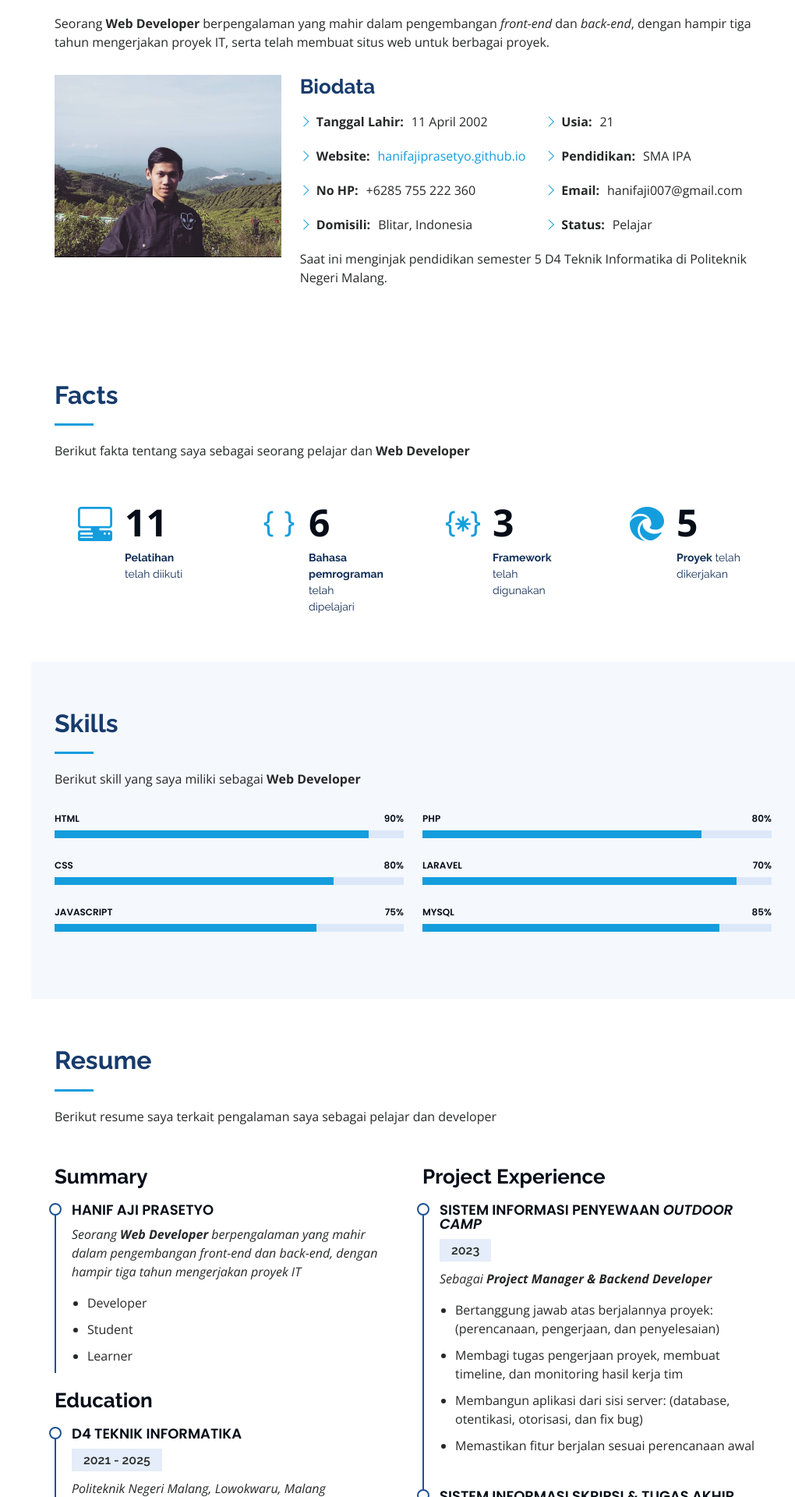
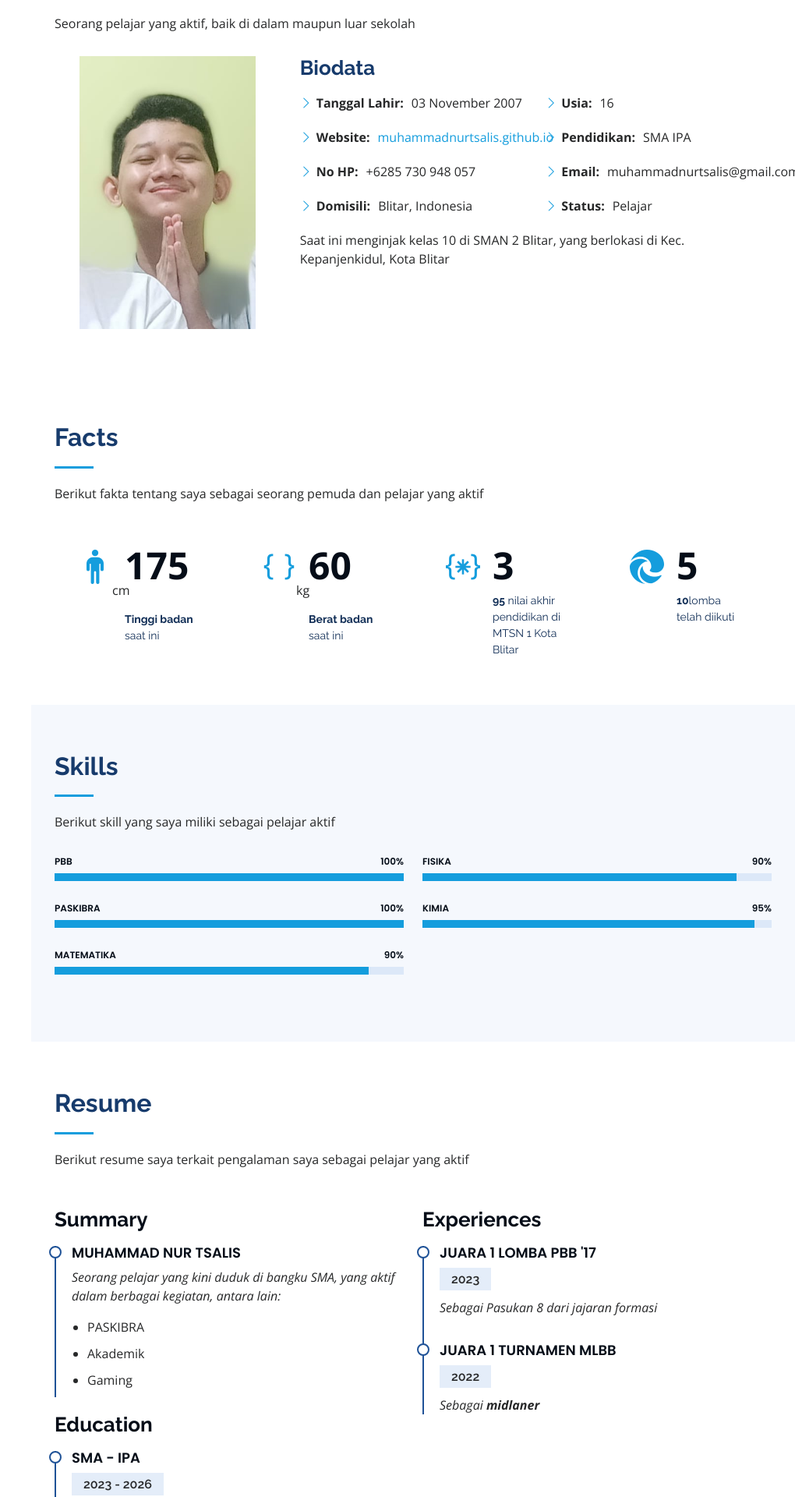
Before and after one commit to muhammadnurtsalis/muhammadnurtsalis.github.io, a PHP site: page / in a window 1280 px wide. Shown: the part 920-2840 px from the top of the page at 78% size, without its empty margins (260-1280 px from the left). Run offline with PHP 8.4, Linux system fonts and the light colour scheme.

Commit message:
portfolio tsalis

```diff
--- a/assets/css/style.css
+++ b/assets/css/style.css
@@ -241,7 +241,7 @@ h6 {
 #hero {
   width: 100%;
   height: 100vh;
-  background: url("../img/me.jpg") bottom center;
+  background: url("../img/tsalis1.jpg") top center;
   background-size: cover;
 }
 
--- a/index.html
+++ b/index.html
@@ -4,7 +4,7 @@
     <meta charset="utf-8" />
     <meta content="width=device-width, initial-scale=1.0" name="viewport" />
 
-    <title>HanifAjiPrasetyo | Portfolio</title>
+    <title>Muhammad Nur Tsalis | Portfolio</title>
 
     <meta content="" name="description" />
     <meta content="" name="keywords" />
@@ -35,14 +35,13 @@
     <header id="header">
       <div class="d-flex flex-column">
         <div class="profile">
-          <img src="assets/img/me.jpg" alt="" class="img-fluid rounded-circle" />
-          <h1 class="text-light"><a href="./">Hanif Aji Prasetyo</a></h1>
+          <img src="assets/img/tsalis.jpg" alt="" class="img-fluid rounded-circle" style="height:160px"/>
+          <h1 class="text-light text-center"><a href="./">Muhammad Nur Tsalis</a></h1>
           <div class="social-links mt-3 text-center">
             <!-- <a href="#" class="twitter"><i class="bx bxl-twitter"></i></a>  -->
             <!-- <a href="#" class="facebook"><i class="bx bxl-facebook"></i></a> -->
-            <a href="https://wa.me/6285755222360"><i class="bx bxl-whatsapp"></i></a>
-            <a href="https://instagram.com/hanip_ajip" class="instagram"><i class="bx bxl-instagram"></i></a>
-            <a href="https://id.linkedin.com/in/hanif-aji-prasetyo"><i class="bx bxl-linkedin"></i></a>
+            <a href="https://wa.me/6285730948057"><i class="bx bxl-whatsapp"></i></a>
+            <a href="https://muhammadnurtsalis.github.io/"><i class="bx bxl-chrome"></i></a>
           </div>
         </div>
 
@@ -77,8 +76,8 @@
     <!-- ======= Hero Section ======= -->
     <section id="hero" class="d-flex flex-column justify-content-center align-items-center">
       <div class="hero-container" data-aos="fade-in">
-        <h1>Hanif Aji Prasetyo</h1>
-        <p>I'm <span class="typed" data-typed-items="Developer, Student, Learner"></span></p>
+        <h1>Muhammad Nur Tsalis</h1>
+        <p>I'm <span class="typed" data-typed-items="Student, Learner, Youth"></span></p>
       </div>
     </section>
     <!-- End Hero -->
@@ -89,39 +88,39 @@
         <div class="container">
           <div class="section-title">
             <h2>About</h2>
-            <p>Seorang <b>Web Developer</b> berpengalaman yang mahir dalam pengembangan <i>front-end</i> dan <i>back-end</i>, dengan hampir tiga tahun mengerjakan proyek IT, serta telah membuat situs web untuk berbagai proyek.</p>
+            <p>Seorang pelajar yang aktif, baik di dalam maupun luar sekolah</p>
           </div>
 
           <div class="row">
-            <div class="col-lg-4" data-aos="fade-right">
-              <img src="assets/img/me.jpg" class="img-fluid" alt="" />
+            <div class="col-lg-4 text-center" data-aos="fade-right">
+              <img src="assets/img/tsalis.jpg" class="img-fluid" alt="" style="height:350px" />
             </div>
             <div class="col-lg-8 pt-4 pt-lg-0 content" data-aos="fade-left">
               <h3 class="mb-3">Biodata</h3>
               <div class="row">
                 <div class="col-lg-6">
                   <ul>
-                    <li><i class="bi bi-chevron-right"></i> <strong>Tanggal Lahir:</strong> <span>11 April 2002</span></li>
+                    <li><i class="bi bi-chevron-right"></i> <strong>Tanggal Lahir:</strong> <span>03 November 2007</span></li>
                     <li>
                       <i class="bi bi-chevron-right"></i> <strong>Website:</strong>
                       <span>
-                        <a href="https://hanifajiprasetyo.github.io/">hanifajiprasetyo.github.io</a>
+                        <a href="https://muhammadnurtsalis.github.io/">muhammadnurtsalis.github.io</a>
                       </span>
                     </li>
-                    <li><i class="bi bi-chevron-right"></i> <strong>No HP:</strong><span>+6285 755 222 360</span></li>
+                    <li><i class="bi bi-chevron-right"></i> <strong>No HP:</strong><span>+6285 730 948 057</span></li>
                     <li><i class="bi bi-chevron-right"></i> <strong>Domisili:</strong> <span>Blitar, Indonesia</span></li>
                   </ul>
                 </div>
                 <div class="col-lg-6">
                   <ul>
-                    <li><i class="bi bi-chevron-right"></i> <strong>Usia:</strong> <span>21</span></li>
+                    <li><i class="bi bi-chevron-right"></i> <strong>Usia:</strong> <span>16</span></li>
                     <li>
                       <i class="bi bi-chevron-right"></i> <strong>Pendidikan:</strong>
                       <span>SMA IPA</span>
                     </li>
                     <li>
                       <i class="bi bi-chevron-right"></i> <strong>Email:</strong>
-                      <span>hanifaji007@gmail.com</span>
+                      <span>muhammadnurtsalis@gmail.com</span>
                     </li>
                     <li>
                       <i class="bi bi-chevron-right"></i> <strong>Status:</strong>
@@ -130,7 +129,7 @@
                   </ul>
                 </div>
               </div>
-              <p>Saat ini menginjak pendidikan semester 5 D4 Teknik Informatika di Politeknik Negeri Malang.</p>
+              <p>Saat ini menginjak kelas 10 di SMAN 2 Blitar, yang berlokasi di Kec. Kepanjenkidul, Kota Blitar</p>
             </div>
           </div>
         </div>
@@ -143,23 +142,23 @@
         <div class="container">
           <div class="section-title">
             <h2>Facts</h2>
-            <p>Berikut fakta tentang saya sebagai seorang pelajar dan <b>Web Developer</b></p>
+            <p>Berikut fakta tentang saya sebagai seorang pemuda dan pelajar yang aktif</p>
           </div>
 
           <div class="row no-gutters">
             <div class="col-lg-3 col-md-6 d-md-flex align-items-md-stretch" data-aos="fade-up" data-aos-delay="300">
               <div class="count-box">
-                <i class="bi bi-pc-display-horizontal"></i>
-                <span data-purecounter-start="0" data-purecounter-end="11" data-purecounter-duration="1" class="purecounter"></span>
-                <p><strong>Pelatihan</strong> telah diikuti</p>
+                <i class="bi bi-person-standing"></i>
+                <span data-purecounter-start="0" data-purecounter-end="175" data-purecounter-duration="1" class="purecounter"></span>cm
+                <p><strong>Tinggi badan</strong> saat ini</p>
               </div>
             </div>
 
             <div class="col-lg-3 col-md-6 d-md-flex align-items-md-stretch" data-aos="fade-up">
               <div class="count-box">
                 <i class="bi bi-braces"></i>
-                <span data-purecounter-start="0" data-purecounter-end="6" data-purecounter-duration="1" class="purecounter"></span>
-                <p><strong>Bahasa pemrograman</strong> telah dipelajari</p>
+                <span data-purecounter-start="0" data-purecounter-end="60" data-purecounter-duration="1" class="purecounter"></span>kg
+                <p><strong>Berat badan</strong> saat ini</p>
               </div>
             </div>
 
@@ -167,7 +166,7 @@
               <div class="count-box">
                 <i class="bi bi-braces-asterisk"></i>
                 <span data-purecounter-start="0" data-purecounter-end="3" data-purecounter-duration="1" class="purecounter"></span>
-                <p><strong>Framework</strong> telah digunakan</p>
+                <p><strong>95</strong> nilai akhir pendidikan di MTSN 1 Kota Blitar</p>
               </div>
             </div>
 
@@ -175,7 +174,7 @@
               <div class="count-box">
                 <i class="bi bi-browser-edge"></i>
                 <span data-purecounter-start="0" data-purecounter-end="5" data-purecounter-duration="1" class="purecounter"></span>
-                <p><strong>Proyek</strong> telah dikerjakan</p>
+                <p><strong>10</strong>lomba telah diikuti</p>
               </div>
             </div>
           </div>
@@ -189,54 +188,51 @@
         <div class="container">
           <div class="section-title">
             <h2>Skills</h2>
-            <p>Berikut skill yang saya miliki sebagai <b>Web Developer</b></p>
+            <p>Berikut skill yang saya miliki sebagai pelajar aktif</b></p>
           </div>
 
           <div class="row skills-content">
               <div class="col-lg-6" data-aos="fade-up">
+
                   <div class="progress">
-                <span class="skill">HTML <i class="val">90%</i></span>
+                    <span class="skill">PBB <i class="val">100%</i></span>
+                    <div class="progress-bar-wrap">
+                      <div class="progress-bar" role="progressbar" aria-valuenow="100" aria-valuemin="0" aria-valuemax="100"></div>
+                    </div>
+                  </div>
+
+                  <div class="progress">
+                    <span class="skill">PASKIBRA <i class="val">100%</i></span>
+                    <div class="progress-bar-wrap">
+                      <div class="progress-bar" role="progressbar" aria-valuenow="100" aria-valuemin="0" aria-valuemax="100"></div>
+                    </div>
+                  </div>
+
+                  <div class="progress">
+                    <span class="skill">Matematika <i class="val">90%</i></span>
+                    <div class="progress-bar-wrap">
+                      <div class="progress-bar" role="progressbar" aria-valuenow="90" aria-valuemin="0" aria-valuemax="100"></div>
+                    </div>
+                  </div>
+
+              </div>
+
+              <div class="col-lg-6" data-aos="fade-up" data-aos-delay="100">
+
+                      <div class="progress">
+                        <span class="skill">Fisika <i class="val">90%</i></span>
                         <div class="progress-bar-wrap">
                           <div class="progress-bar" role="progressbar" aria-valuenow="90" aria-valuemin="0" aria-valuemax="100"></div>
                         </div>
                       </div>
 
                       <div class="progress">
-                <span class="skill">CSS <i class="val">80%</i></span>
+                        <span class="skill">Kimia <i class="val">95%</i></span>
                         <div class="progress-bar-wrap">
-                  <div class="progress-bar" role="progressbar" aria-valuenow="80" aria-valuemin="0" aria-valuemax="100"></div>
+                          <div class="progress-bar" role="progressbar" aria-valuenow="95" aria-valuemin="0" aria-valuemax="100"></div>
                         </div>
                       </div>
 
-              <div class="progress">
-                <span class="skill">JavaScript <i class="val">75%</i></span>
-                <div class="progress-bar-wrap">
-                  <div class="progress-bar" role="progressbar" aria-valuenow="75" aria-valuemin="0" aria-valuemax="100"></div>
-                </div>
-              </div>
-            </div>
-
-            <div class="col-lg-6" data-aos="fade-up" data-aos-delay="100">
-              <div class="progress">
-                <span class="skill">PHP <i class="val">80%</i></span>
-                <div class="progress-bar-wrap">
-                  <div class="progress-bar" role="progressbar" aria-valuenow="80" aria-valuemin="0" aria-valuemax="100"></div>
-                </div>
-              </div>
-
-              <div class="progress">
-                <span class="skill">Laravel <i class="val">70%</i></span>
-                <div class="progress-bar-wrap">
-                  <div class="progress-bar" role="progressbar" aria-valuenow="90" aria-valuemin="0" aria-valuemax="100"></div>
-                </div>
-              </div>
-
-              <div class="progress">
-                <span class="skill">MySQL <i class="val">85%</i></span>
-                <div class="progress-bar-wrap">
-                  <div class="progress-bar" role="progressbar" aria-valuenow="85" aria-valuemin="0" aria-valuemax="100"></div>
-                </div>
-              </div>
               </div>
           </div>
         </div>
@@ -249,64 +245,53 @@
         <div class="container">
           <div class="section-title">
             <h2>Resume</h2>
-            <p>Berikut resume saya terkait pengalaman saya sebagai pelajar dan developer</p>
+            <p>Berikut resume saya terkait pengalaman saya sebagai pelajar yang aktif</p>
           </div>
 
           <div class="row">
             <div class="col-lg-6" data-aos="fade-up">
               <h3 class="resume-title">Summary</h3>
               <div class="resume-item pb-0">
-                <h4>Hanif Aji Prasetyo</h4>
+                <h4>Muhammad Nur Tsalis</h4>
                 <p>
-                  <em>Seorang <b>Web Developer</b> berpengalaman yang mahir dalam pengembangan <i>front-end</i> dan <i>back-end</i>, dengan hampir tiga tahun mengerjakan proyek IT</em>
+                  <em>Seorang pelajar yang kini duduk di bangku SMA, yang aktif dalam berbagai kegiatan, antara lain:</em>
                 </p>
                 <ul>
-                  <li>Developer</li>
-                  <li>Student</li>
-                  <li>Learner</li>
+                  <li>PASKIBRA</li>
+                  <li>Akademik</li>
+                  <li>Gaming</li>
                 </ul>
               </div>
 
               <h3 class="resume-title">Education</h3>
               <div class="resume-item">
-                <h4>D4 Teknik Informatika</h4>
-                <h5>2021 - 2025</h5>
-                <p><em>Politeknik Negeri Malang, Lowokwaru, Malang</em></p>
-                <p>IP Semester 1 - 4 : {3.69, 3.7, 3.71, 3.73}</p>
+                <h4>SMA - IPA</h4>
+                <h5>2023 - 2026</h5>
+                <p><em>SMAN 2 Blitar, Kepanjenkidul, Blitar</em></p>
+                <p>Memilih SMAN 2 Blitar sebagai jenjang studi setelah menamatkan pendidikan di MTSN 1 Kota Blitar</p>
               </div>
               <div class="resume-item">
-                <h4>SMA - IPA</h4>
-                <h5>2018 - 2021</h5>
-                <p><em>SMAN 3 Blitar, Sukorejo, Blitar</em></p>
-                <p>Mengambil studi SMA IPA dengan status lulus</p>
+                <h4>SMP / Sederajat</h4>
+                <h5>2020 - 2023</h5>
+                <p><em>MTSN 1 Kota Blitar, Sukorejo, Blitar</em></p>
+                <p>Memilih MTSN 1 Kota Blitar sebagai jenjang studi setelah menamatkan pendidikan SD di SDI Kota Blitar</p>
               </div>
             </div>
             <div class="col-lg-6" data-aos="fade-up" data-aos-delay="100">
-              <h3 class="resume-title">Project Experience</h3>
+              <h3 class="resume-title">Experiences</h3>
               <div class="resume-item">
-                <h4>Sistem Informasi Penyewaan <i>Outdoor Camp</i></h4>
+                <h4>Juara 1 Lomba PBB '17</h4>
                 <h5>2023</h5>
                 <p>
-                  <em>Sebagai <b>Project Manager &amp; Backend Developer</b></em>
+                  <em>Sebagai Pasukan 8 dari jajaran formasi</em>
                 </p>
-                <ul>
-                  <li>Bertanggung jawab atas berjalannya proyek: (perencanaan, pengerjaan, dan penyelesaian)</li>
-                  <li>Membagi tugas pengerjaan proyek, membuat timeline, dan monitoring hasil kerja tim</li>
-                  <li>Membangun aplikasi dari sisi server: (database, otentikasi, otorisasi, dan fix bug)</li>
-                  <li>Memastikan fitur berjalan sesuai perencanaan awal</li>
-                </ul>
               </div>
               <div class="resume-item">
-                <h4>Sistem Informasi Skripsi &amp; Tugas Akhir</h4>
-                <h5>2023</h5>
+                <h4>Juara 1 Turnamen MLBB</h4>
+                <h5>2022</h5>
                 <p>
-                  <em>Sebagai <b>Frontend Developer</b></em>
+                  <em>Sebagai <b>midlaner</b></em>
                 </p>
-                <ul>
-                  <li>Membangun landing page website</li>
-                  <li>Membuat fitur edit profile</li>
-                  <li>Menyesuaikan tampilan yang responsif</li>
-                </ul>
               </div>
             </div>
           </div>
@@ -316,7 +301,7 @@
       <!-- End Resume Section -->
 
       <!-- ======= Portfolio Section ======= -->
-      <section id="portfolio" class="portfolio section-bg" style="height: 1000px">
+      <section id="portfolio" class="portfolio section-bg" style="height: 800px">
         <div class="container">
           <div class="section-title">
             <h2>Portfolio</h2>
@@ -327,42 +312,22 @@
             <div class="col-lg-12 d-flex justify-content-center">
               <ul id="portfolio-flters">
                 <li data-filter="*" class="filter-active">All</li>
-                <li data-filter=".filter-static-web">Static Web</li>
-                <li data-filter=".filter-dynamic-web">Dynamic Web</li>
+                <li data-filter=".filter-lomba">Lomba</li>
               </ul>
             </div>
           </div>
 
           <div class="row portfolio-container" data-aos="fade-up" data-aos-delay="100">
-            <div class="col-lg-4 col-md-6 portfolio-item filter-static-web">
+            <div class="col-lg-4 col-md-6 portfolio-item filter-lomba">
               <div class="portfolio-wrap">
-                <img src="assets/img/portfolio/portfolio1.png" class="img-fluid" alt="" />
+                <img src="assets/img/portfolio/lomba.jpg" class="img-fluid" alt="" />
                 <div class="portfolio-links">
-                  <a href="assets/img/portfolio/portfolio1.png" data-gallery="portfolioGallery" class="portfolio-lightbox" title="Alam Nusantaraku - Destinasi Wisata Indonesia"><i class="bx bx-plus"></i></a>
-                  <a href="./portfolio1-detail" title="More Details"><i class="bx bx-link"></i></a>
+                  <a href="assets/img/portfolio/lomba.jpg" data-gallery="portfolioGallery" class="portfolio-lightbox" title="Lomba PBB '17 2023"><i class="bx bx-plus"></i></a>
+                  <a href="./portfolio1-detail.html" title="More Details"><i class="bx bx-link"></i></a>
                 </div>
               </div>
             </div>
 
-            <div class="col-lg-4 col-md-6 portfolio-item filter-dynamic-web">
-              <div class="portfolio-wrap">
-                <img src="assets/img/portfolio/portfolio2.png" class="img-fluid" alt="" />
-                <div class="portfolio-links">
-                  <a href="assets/img/portfolio/portfolio2.png" data-gallery="portfolioGallery" class="portfolio-lightbox" title="MalangCamp - Sistem Informasi Sewa Outdoor Camp"><i class="bx bx-plus"></i></a>
-                  <a href="./portfolio2-detail" title="More Details"><i class="bx bx-link"></i></a>
-                </div>
-              </div>
-            </div>
-
-            <div class="col-lg-4 col-md-6 portfolio-item filter-dynamic-web">
-              <div class="portfolio-wrap">
-                <img src="assets/img/portfolio/portfolio3.png" class="img-fluid" alt="" />
-                <div class="portfolio-links">
-                  <a href="assets/img/portfolio/portfolio3.png" data-gallery="portfolioGallery" class="portfolio-lightbox" title="SI-SITA - Sistem Informasi Skripsi & Tugas Akhir"><i class="bx bx-plus"></i></a>
-                  <a href="./portfolio3-detail" title="More Details"><i class="bx bx-link"></i></a>
-                </div>
-              </div>
-            </div>
           </div>
         </div>
       </section>
@@ -385,7 +350,7 @@
     <footer id="footer">
       <div class="container">
         <div class="copyright">
-          &copy; Copyright 2023 <strong><span>HanifAjiPrasetyo</span></strong>
+          &copy; Copyright 2023 <strong><span>MuhammadNurTsalis</span></strong>
         </div>
       </div>
     </footer>
```
Also changed, not shown: portfolio1-detail.html (+23 -22 lines), assets/img/portfolio/lomba.jpg (added), assets/img/tsalis.jpg (added), assets/img/tsalis1.jpg (added). Lines whose indentation alone changed are shown as unchanged.
